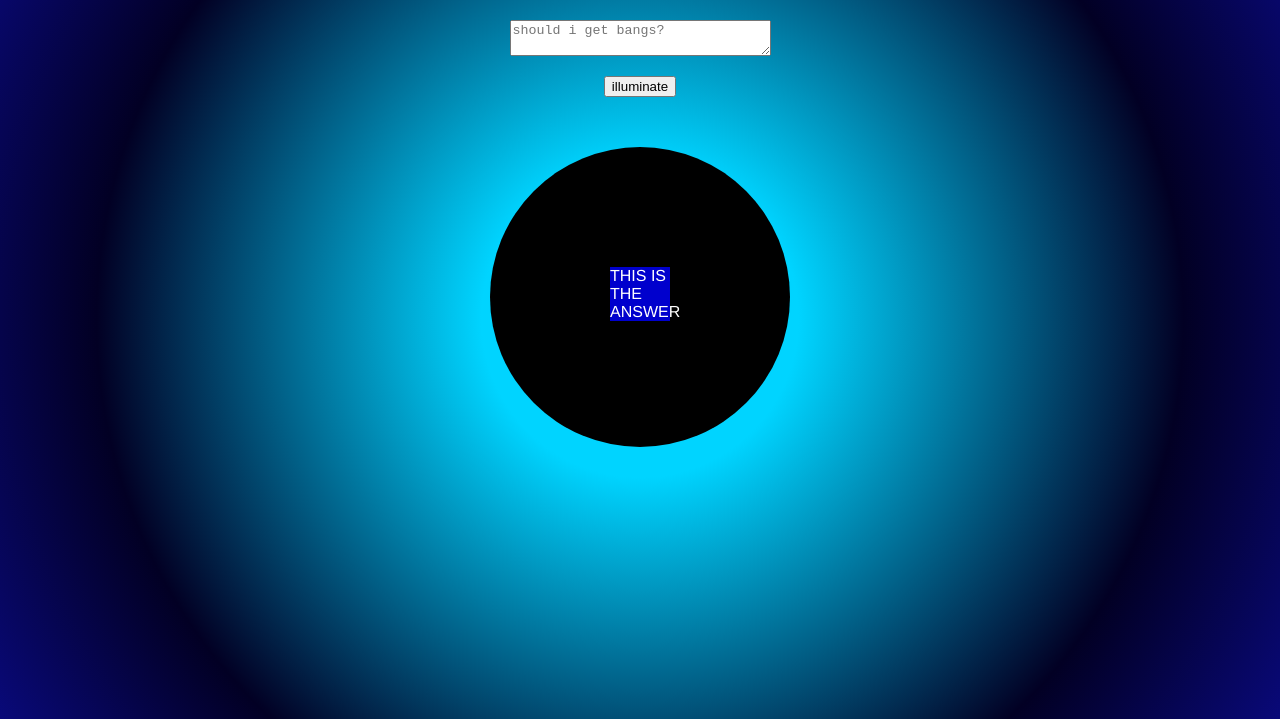
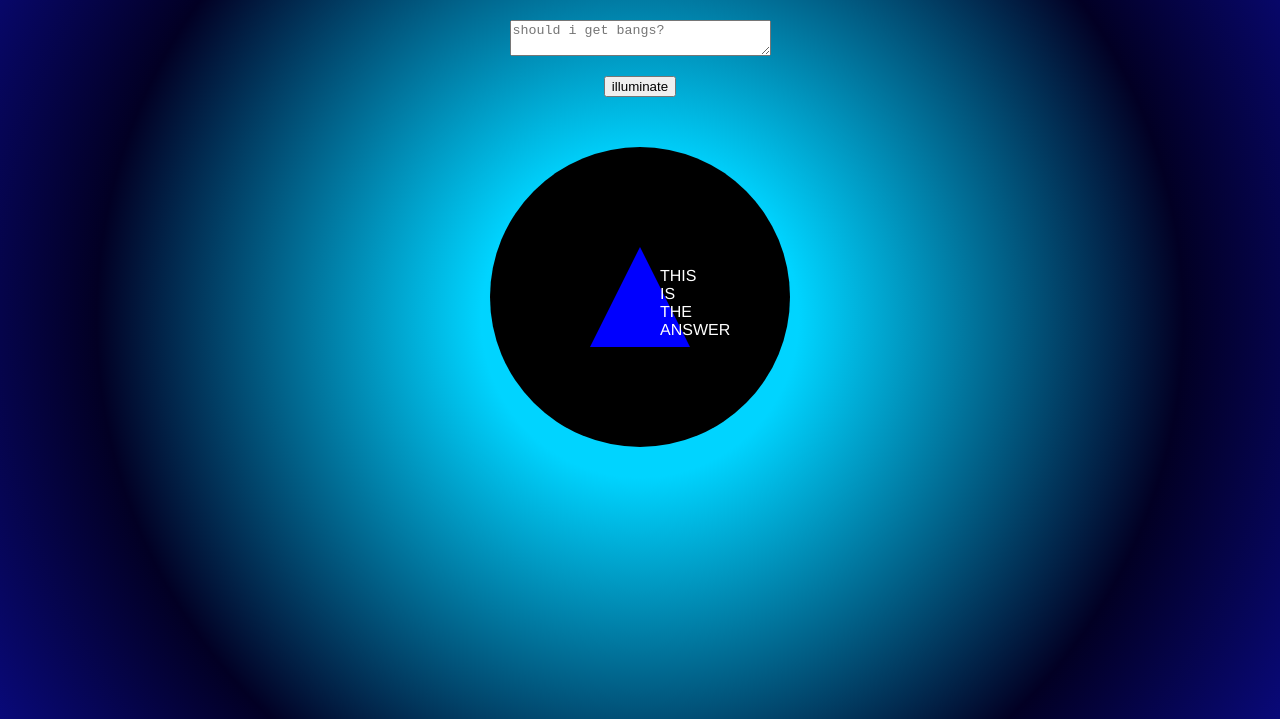
Before and after one commit to adriaivanitsky/lab-02-magic-8-ball, a website with bundled scripts: page index.html in a window 1280 px wide. Shown: the part 81-800 px from the top of the page. Built offline with nearby package versions, Linux system fonts and the light colour scheme; a web font is replaced by a local one.

Commit message:
trying to get my text inside the triangle

```diff
--- a/styles/style.css
+++ b/styles/style.css
@@ -29,12 +29,13 @@ body {
 }
 
 #triangle {
-    height: 50;
-    width: 70;
-    margin: 120px;
-    border-color: #007bff;
-    border: 0 100px 200px 100px;
-    z-index: top;
+    height: 0;
+    width: 0;
+    border-left: 50px solid transparent;
+    border-right: 50px solid transparent;
+    border-bottom: 100px solid blue;
+    margin: 100px;
+
 
 
 
@@ -46,9 +47,10 @@ body {
 }
 
 #answer {
-    background-color: mediumblue;
-    color: white;
+
+color: white;
     font-family: helvetica;
     text-transform: uppercase;
+    padding: 20px;
 
 }
```
